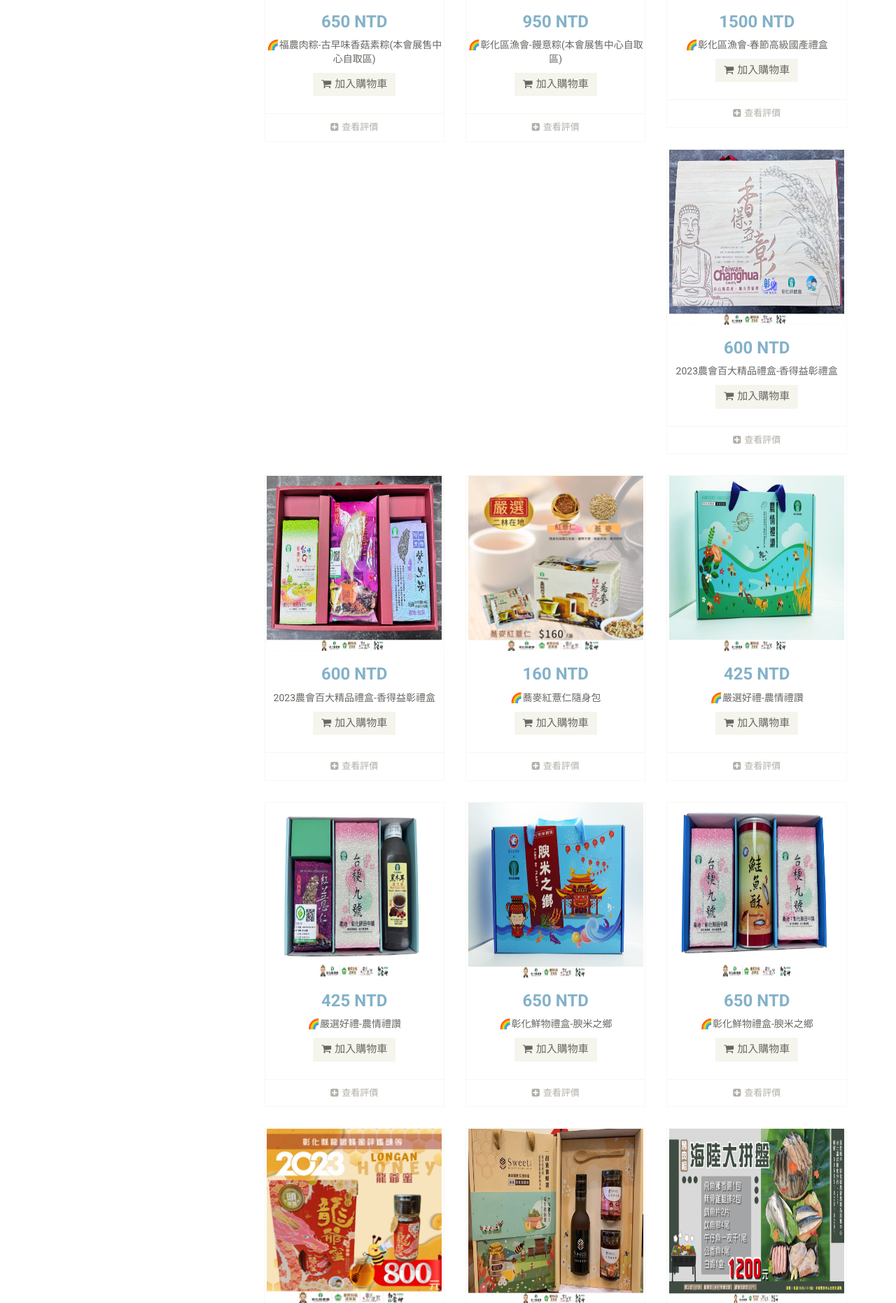
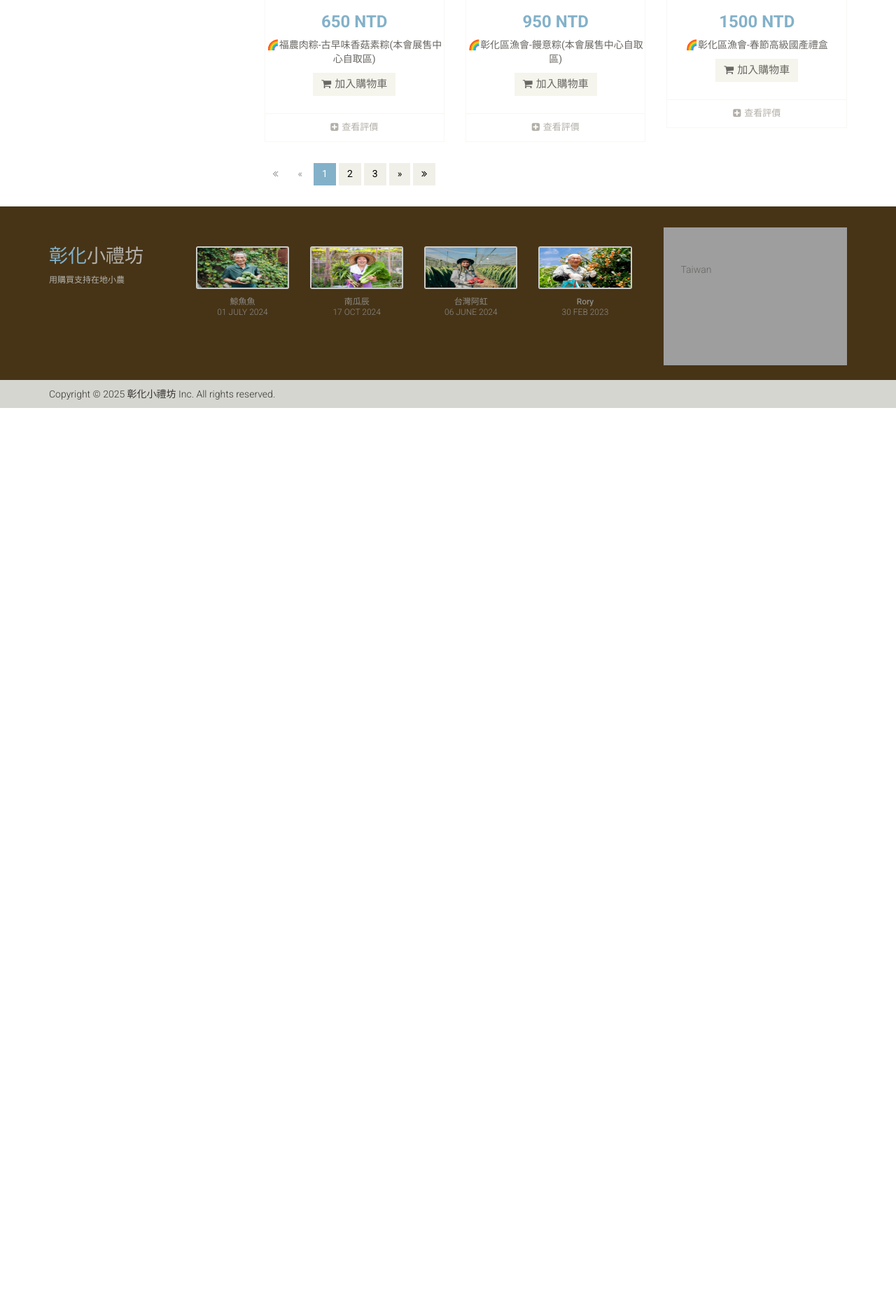
Before and after one commit to network-plan/BigProject, a PHP site: page /shop.php in a window 1280 px wide. Shown: the part 1169-3031 px from the top of the page at 70% size. After the commit the page ends 1752 px from the top, so only its background shows below. Run offline with PHP 8.4, Linux system fonts and the light colour scheme; data comes from the database, SQL or seed files in the repository; grey boxes are pictures that could not be loaded.

Commit message:
Add files via upload
商品每六個一頁

```diff
--- a/index.php
+++ b/index.php
@@ -73,7 +73,7 @@ if (isset($conn)) {
                 <div class="row">
                     <div class="col-sm-4">
                         <div class="logo pull-left">
-                            <a href="index.html"><img src="images/home/logo.png" alt="" /></a>
+                            <a href="index.php"><img src="images/home/logo.png" alt="" /></a>
                         </div>
                         <div class="btn-group pull-right">
                             <div class="btn-group">
@@ -131,7 +131,7 @@ if (isset($conn)) {
                             <ul class="nav navbar-nav collapse navbar-collapse">
 
                                 <!-- <li><a href="index.html" class="active">Home</a></li> -->
-                                <li><a href="index.html" class="active">首頁</a></li>
+                                <li><a href="index.php" class="active">首頁</a></li>
                                 <!-- <li class="dropdown"><a href="#">Shop<i class="fa fa-angle-down"></i></a> -->
                                 <li class="dropdown"><a href="#">購物資訊<i class="fa fa-angle-down"></i></a>
                                     <ul role="menu" class="sub-menu">
--- a/shop.php
+++ b/shop.php
@@ -136,7 +136,7 @@ if (isset($conn)) {
                                 <li class="dropdown"><a href="#">購物資訊<i class="fa fa-angle-down"></i></a>
                                     <ul role="menu" class="sub-menu">
                                         <!-- <li><a href="shop.html">Products</a></li> -->
-                                        <li><a href="shop.html">商品</a></li>
+                                        <li><a href="shop.php">商品</a></li>
                                         <!-- <li><a href="checkout.html">Checkout</a></li> -->
                                         <li><a href="checkout.html">歷史訂單</a></li>
                                         <!-- <li><a href="cart.html">Cart</a></li> -->
@@ -217,9 +217,36 @@ if (isset($conn)) {
                         <h2 class="title text-center">特色項目</h2>
 
                         <?php
-                        $sql = "SELECT product_info.product_id, product_info.product_name, product_info.price, product_img.img_url FROM product_info LEFT JOIN product_img ON product_info.product_id = product_img.product_id";
+                        // 設定每頁顯示的商品數量
+                        $items_per_page = 6;
+
+                        // 獲取當前頁碼，如果沒有則預設為第1頁
+                        $current_page = isset($_GET['page']) ? (int)$_GET['page'] : 1;
+                        if ($current_page < 1) $current_page = 1;
+
+                        // 計算查詢的起始位置
+                        $offset = ($current_page - 1) * $items_per_page;
+
+                        // 計算總商品數和總頁數
+                        $count_sql = "SELECT COUNT(*) as total FROM product_info";
+                        $count_result = mysqli_query($conn, $count_sql) or die("SQL錯誤：" . mysqli_error($conn));
+                        $count_row = mysqli_fetch_assoc($count_result);
+                        $total_items = $count_row['total'];
+                        $total_pages = ceil($total_items / $items_per_page);
+
+                        // 確保當前頁不超過總頁數
+                        if ($current_page > $total_pages && $total_pages > 0) {
+                            $current_page = $total_pages;
+                        }
+
+                        // 查詢當前頁的商品，加入LIMIT子句限制結果數量
+                        $sql = "SELECT product_info.product_id, product_info.product_name, product_info.price, product_img.img_url
+                FROM product_info
+                LEFT JOIN product_img ON product_info.product_id = product_img.product_id
+                LIMIT $offset, $items_per_page";
                         $result = mysqli_query($conn, $sql) or die("SQL錯誤：" . mysqli_error($conn));
 
+                        // 顯示商品
                         while ($row = mysqli_fetch_assoc($result)) {
                             echo '<div class="col-sm-4">';
                             echo '<div class="product-image-wrapper">';
@@ -241,14 +268,52 @@ if (isset($conn)) {
                         }
                         ?>
 
+                    </div><!--features_items-->
 
-                    </div><!--features_items-->
-                    <ul class="pagination">
-                            <li class="active"><a href="">1</a></li>
-                            <li><a href="">2</a></li>
-                            <li><a href="">3</a></li>
-                            <li><a href="">&raquo;</a></li>
+                    <!-- 動態生成分頁導航 -->
+                    <?php if ($total_pages > 1): ?>
+                        <ul class="pagination">
+                            <!-- 第一頁按鈕 -->
+                            <?php if ($current_page > 1): ?>
+                                <li><a href="?page=1" title="第一頁"><i class="fa fa-angle-double-left"></i></a></li>
+                            <?php else: ?>
+                                <li class="disabled"><a href="#"><i class="fa fa-angle-double-left"></i></a></li>
+                            <?php endif; ?>
+
+                            <!-- 上一頁連結 -->
+                            <?php if ($current_page > 1): ?>
+                                <li><a href="?page=<?php echo $current_page - 1; ?>" title="上一頁">&laquo;</a></li>
+                            <?php else: ?>
+                                <li class="disabled"><a href="#">&laquo;</a></li>
+                            <?php endif; ?>
+
+                            <!-- 頁碼連結 -->
+                            <?php
+                            // 決定顯示的頁碼範圍
+                            $start_page = max(1, $current_page - 2);
+                            $end_page = min($total_pages, $current_page + 2);
+
+                            for ($i = $start_page; $i <= $end_page; $i++): ?>
+                                <li <?php if ($i == $current_page) echo 'class="active"'; ?>>
+                                    <a href="?page=<?php echo $i; ?>"><?php echo $i; ?></a>
+                                </li>
+                            <?php endfor; ?>
+
+                            <!-- 下一頁連結 -->
+                            <?php if ($current_page < $total_pages): ?>
+                                <li><a href="?page=<?php echo $current_page + 1; ?>" title="下一頁">&raquo;</a></li>
+                            <?php else: ?>
+                                <li class="disabled"><a href="#">&raquo;</a></li>
+                            <?php endif; ?>
+
+                            <!-- 最後一頁按鈕 -->
+                            <?php if ($current_page < $total_pages): ?>
+                                <li><a href="?page=<?php echo $total_pages; ?>" title="最後一頁"><i class="fa fa-angle-double-right"></i></a></li>
+                            <?php else: ?>
+                                <li class="disabled"><a href="#"><i class="fa fa-angle-double-right"></i></a></li>
+                            <?php endif; ?>
                         </ul>
+                    <?php endif; ?>
                 </div>
             </div>
         </div>
```
